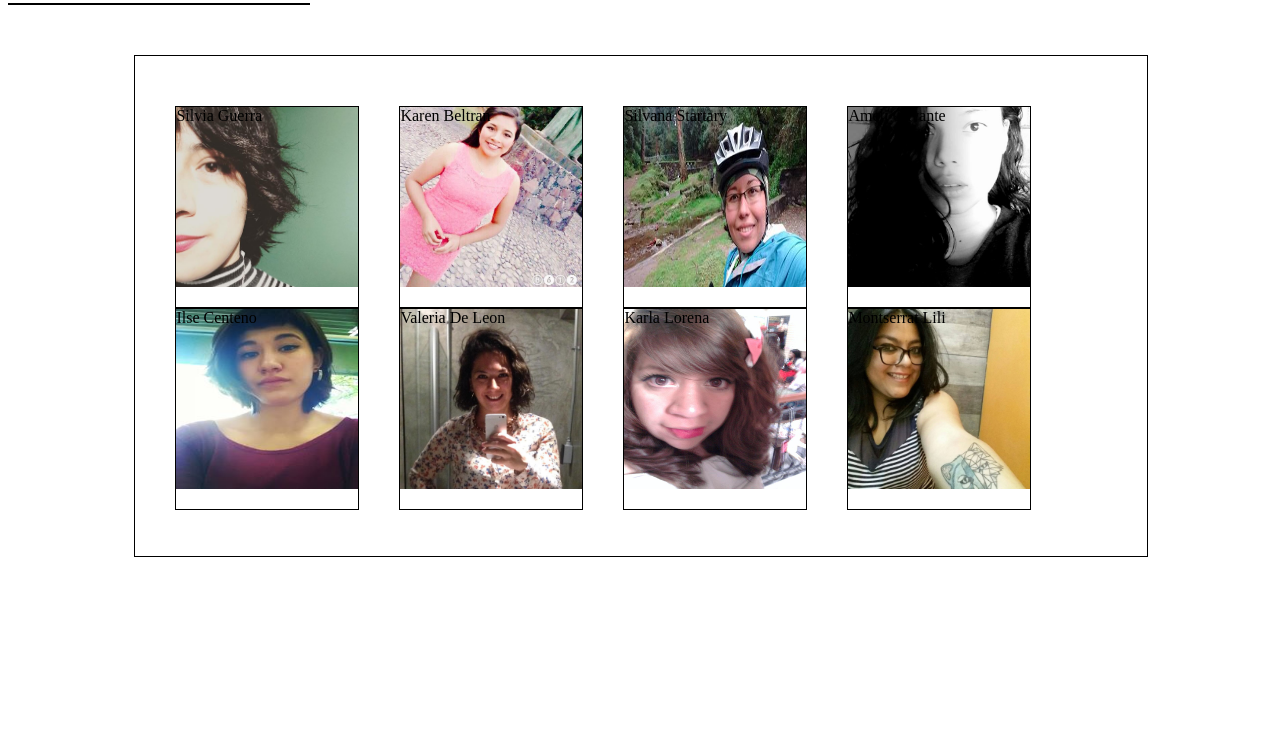
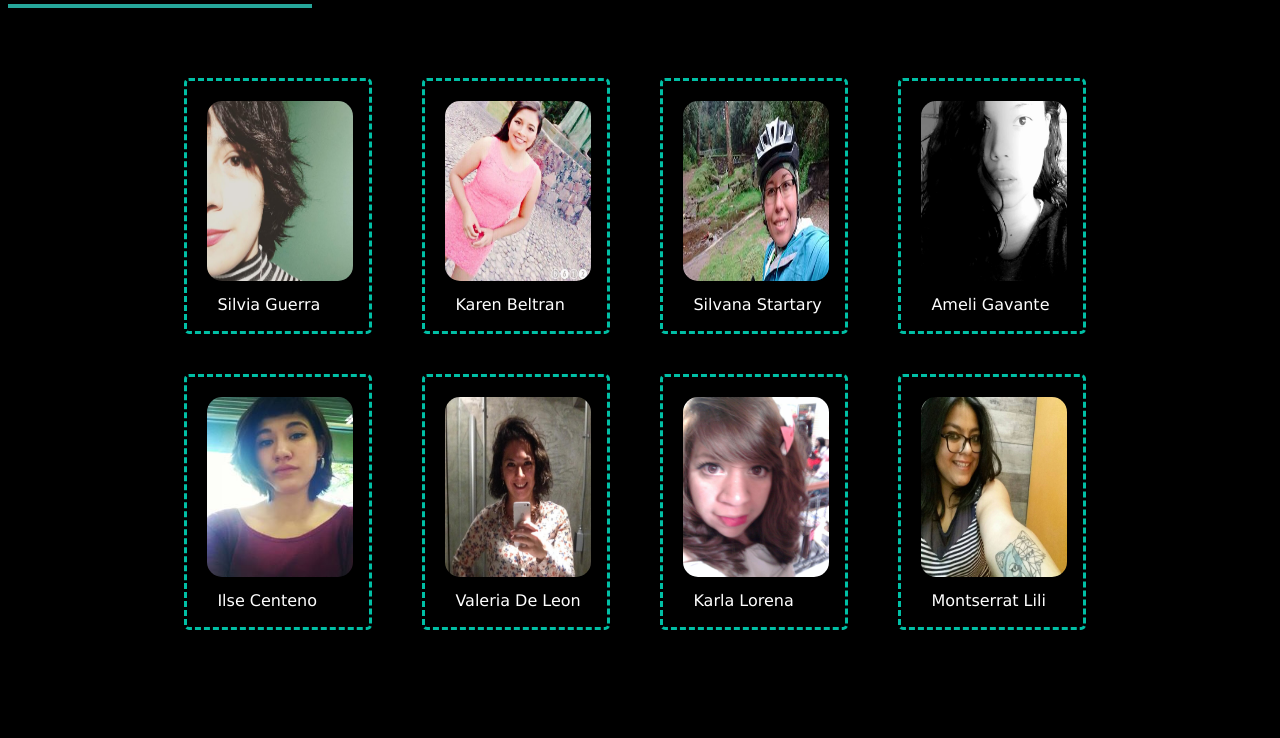
Before and after one commit to Inti15/coders, a plain HTML site: page index.html in a window 1280 px wide. Shown: the part 64-802 px from the top of the page. Drawn offline with Linux system fonts and the light colour scheme.

Commit message:
Se agregan estilos al css, ejercicio terminado

```diff
--- a/css/style.css
+++ b/css/style.css
@@ -1,37 +1,51 @@
+/*Estilos generales html*/
+body{
+  color: white;
+  font-family: verdana;
+  background-color: black;
+}
+.izquierda{
+  left: 50px;
+}
 .linea{
   width: 300px;
   /*height: 1px;*/
-  border: 1px solid black;
+  border: 2px solid #26A69A;
 }
+.limpiar{
+  clear: left;
+}
+/*Estilos sección album*/
 .album{
   position: relative;
-  top: 50px;
+  top: 30px;
   left: 10%;
   width: 80%;
-  height: 500px;
-  border: 1px solid black;
+  height: 700px;
 }
 .foto{
   position: relative;
   float: left;
-  top: 50px;
-  margin-left: 40px;
+  margin-top: 40px;
+  margin-left: 50px;
   width: 18%;
-  height: 200px;
-  border: 1px solid black;
+  height: 250px;
+  border-style: dashed;
+  border-radius: 5px;
+  border-color: #00BFA5;
   /*display: inline-block;*/
-
 }
 
 img{
-  position: absolute;
+  position: relative;
   height: 180px;
+  margin-top: 20px;
+  margin-left: 20px;
+  border-radius: 15px;
 }
 
 span{
   position: relative;
+  top:10px ;
+  margin-left: 30px;
 }
-
-.limpiar{
-  clear: left;
-}
--- a/index.html
+++ b/index.html
@@ -6,39 +6,42 @@
     <link rel="stylesheet" href="css/style.css">
   </head>
   <body>
-    <h2> Nuestras Coders </h2>
-    <div class="linea"></div>
+    <header>
+      <h2 > Nuestras Coders </h2>
+      <div class="linea "></div>
+    </header>
+
     <section class="album">
       <div class="foto">
-        <img src="img/Silvia.jpg" alt="" width="100%">
+        <img src="img/Silvia.jpg" alt="" width="80%">
         <span> Silvia Guerra</span>
       </div>
       <div class="foto">
-        <img src="img/Karen.jpg" alt="" width="100%">
+        <img src="img/Karen.jpg" alt="" width="80%">
         <span> Karen Beltran</span>
       </div>
       <div class="foto">
-        <img src="img/Silvana.jpg" alt="" width="100%">
+        <img src="img/Silvana.jpg" alt="" width="80%">
         <span> Silvana Startary</span>
       </div>
       <div class="foto">
-        <img src="img/Meme.jpg" alt="" width="100%">
+        <img src="img/Meme.jpg" alt="" width="80%">
         <span> Ameli Gavante</span>
       </div>
       <div class="foto limpiar">
-        <img src="img/Gochi.jpg" alt="" width="100% ">
+        <img src="img/Gochi.jpg" alt="" width="80% ">
         <span> Ilse Centeno</span>
       </div>
       <div class="foto">
-        <img src="img/Val.jpg" alt="" width="100%">
+        <img src="img/Val.jpg" alt="" width="80%">
         <span> Valeria De Leon</span>
       </div>
       <div class="foto">
-        <img src="img/Rena.jpg" alt="" width="100%">
+        <img src="img/Rena.jpg" alt="" width="80%">
         <span> Karla Lorena</span>
       </div>
       <div class="foto">
-        <img src="img/Montse.jpg" alt="" width="100%">
+        <img src="img/Montse.jpg" alt="" width="80%">
         <span> Montserrat Lili</span>
       </div>
 
```
